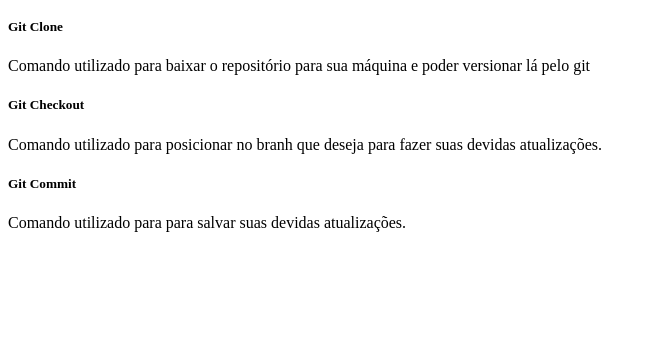
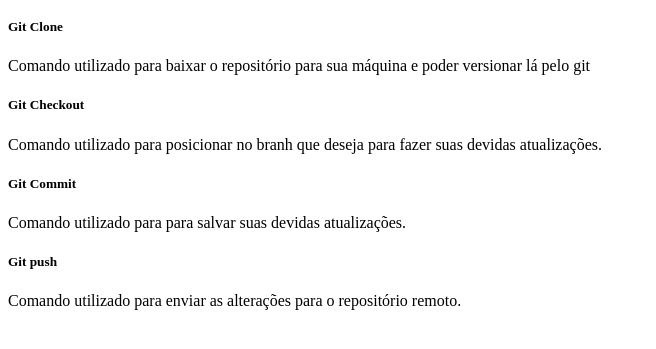
Before and after one commit to marciopalves/Git_Tutorial, a plain HTML site: page index.html in a window 1280 px wide. Shown: the part 101-450 px from the top of the page, without its empty margins (0-656 px from the left). Drawn offline with Linux system fonts and the light colour scheme.

Commit message:
Adição da tag push

```diff
--- a/index.html
+++ b/index.html
@@ -25,5 +25,10 @@
     <p>
         Comando utilizado para para salvar suas devidas atualizações.
     </p>
+
+    <h5>Git push</h5>
+    <p>
+        Comando utilizado para enviar as alterações para o repositório remoto.
+    </p>
 </body>
 </html>
```
